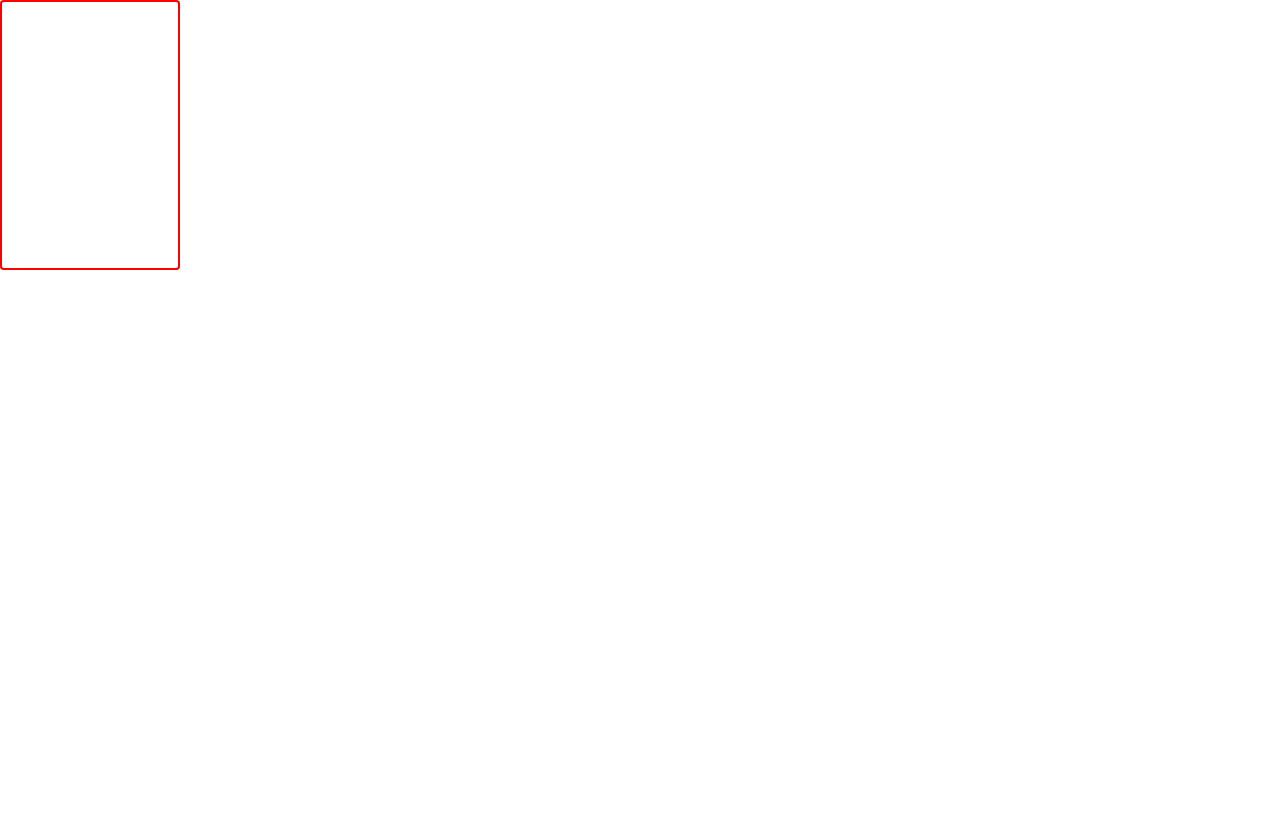
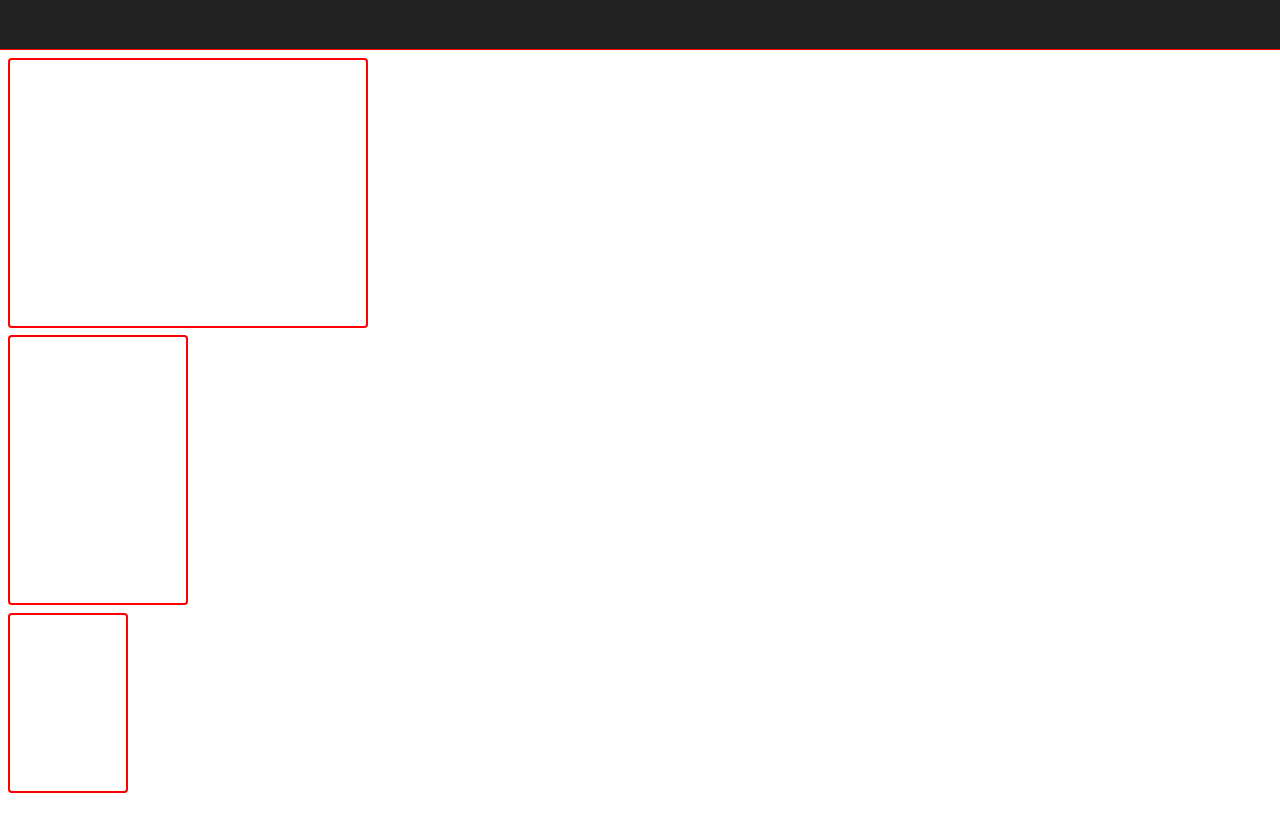
Before and after one commit to Phoeenix05/Sakura, a Vue app: page / in a window 1280 px wide. Shown: the top 832 px of the page. Before the commit the page ends 800 px from the top, so only its background shows below. Built offline with nearby package versions, Linux system fonts and the light colour scheme.

Commit message:
style: fixed over scrolling issue

```diff
--- a/index.html
+++ b/index.html
@@ -5,7 +5,7 @@
   <meta charset="UTF-8">
   <link rel="icon" href="/favicon.ico">
   <meta name="viewport" content="width=device-width, initial-scale=1.0">
-  <title>Vite App</title>
+  <title>sakura</title>
 </head>
 
 <body>
--- a/src/App.vue
+++ b/src/App.vue
@@ -1,11 +1,15 @@
 <script setup lang="ts">
+import ItemCardLarge from './components/ItemCardLarge.vue'
 import ItemCardRegular from './components/ItemCardRegular.vue'
+import ItemCardSmall from './components/ItemCardSmall.vue'
 import NavBar from './components/NavBar.vue'
 </script>
 
 <template>
   <NavBar />
+  <ItemCardLarge />
   <ItemCardRegular />
+  <ItemCardSmall />
 </template>
 
 <style scoped lang="less"></style>
--- a/src/assets/main.css
+++ b/src/assets/main.css
@@ -1 +1,6 @@
 @import './base.css';
+
+html {
+  margin-top: 50px;
+  overscroll-behavior: none;
+}
--- a/src/components/ItemCardLarge.vue
+++ b/src/components/ItemCardLarge.vue
@@ -5,7 +5,17 @@ defineProps<ItemCardProps>()
 </script>
 
 <template>
-  <div id="container"></div>
+  <section></section>
 </template>
 
-<style lang="less"></style>
+<style scoped lang="less">
+section {
+  margin: 0.5em;
+
+  width: 24em;
+  height: 18em;
+
+  border: 2px red solid;
+  border-radius: var(--border-radius);
+}
+</style>
--- a/src/components/ItemCardRegular.vue
+++ b/src/components/ItemCardRegular.vue
@@ -5,11 +5,13 @@ defineProps<ItemCardProps>()
 </script>
 
 <template>
-  <div id="container"></div>
+  <section></section>
 </template>
 
-<style lang="less">
-#container {
+<style scoped lang="less">
+section {
+  margin: 0.5em;
+
   width: 12em;
   height: 18em;
 
--- a/src/components/ItemCardSmall.vue
+++ b/src/components/ItemCardSmall.vue
@@ -5,7 +5,17 @@ defineProps<ItemCardProps>()
 </script>
 
 <template>
-  <div id="container"></div>
+  <section></section>
 </template>
 
-<style lang="less"></style>
+<style scoped lang="less">
+section {
+  margin: 0.5em;
+
+  width: 8em;
+  height: 12em;
+
+  border: 2px red solid;
+  border-radius: var(--border-radius);
+}
+</style>
--- a/src/components/NavBar.vue
+++ b/src/components/NavBar.vue
@@ -15,6 +15,7 @@ nav {
   height: 50px;
   top: 0;
 
-  // border-bottom: 1px red solid;
+  background-color: #222;
+  border-bottom: 1px red solid;
 }
 </style>
```
